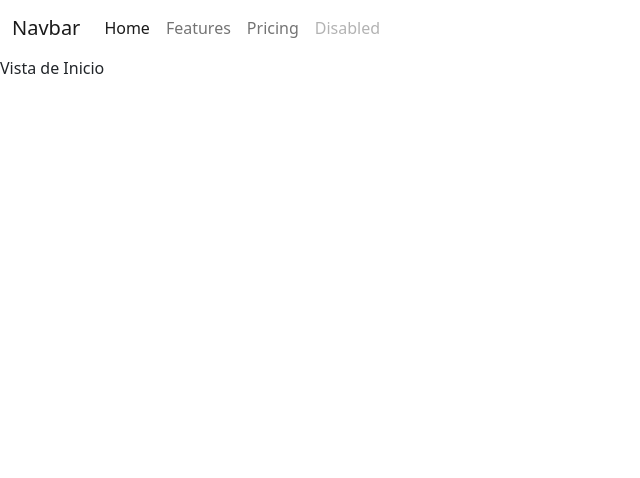
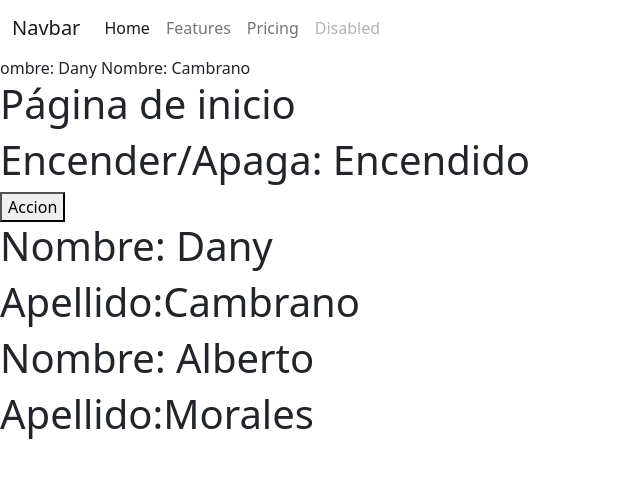
Before and after one commit to LazaroOldS4/zz, a React (Create React App) app: page / in a window 1280 px wide. Shown: the top 478 px of the page, without its empty margins (0-640 px from the left). Built offline with nearby package versions, Linux system fonts and the light colour scheme.

Commit message:
Props y renderizado con useState

```diff
--- a/src/pages/inicio/Home.js
+++ b/src/pages/inicio/Home.js
@@ -1,11 +1,34 @@
-import React from 'react'
+import React, { useState } from "react";
 
-
+function Datos(props) {
+  console.log(props);
+  return (
+    <div>
+      <h1>Nombre: {props.nombre}</h1>
+      <h1>Apellido:{props.apellidos} </h1>
+    </div>
+  );
+}
 
 export function Home() {
+  const [accion, setAccion] = useState(true);
+
+  const encederapagar = () => {
+    setAccion(!accion);
+  };
+
   return (
-    <div>
-
-      Vista de Inicio</div>
-  )
+    <>
+    ombre: Dany
+Nombre: Cambrano  <div>
+        <h1>Página de inicio</h1>
+        <h1>Encender/Apaga: {accion ? "Encendido" : "Apagado"}</h1>
+        <button onClick={encederapagar}>Accion</button>
+      </div>
+      <div className="Datos">
+        <Datos nombre="Dany" apellidos="Cambrano" />
+        <Datos nombre="Alberto" apellidos="Morales" />
+      </div>
+    </>
+  );
 }
```
